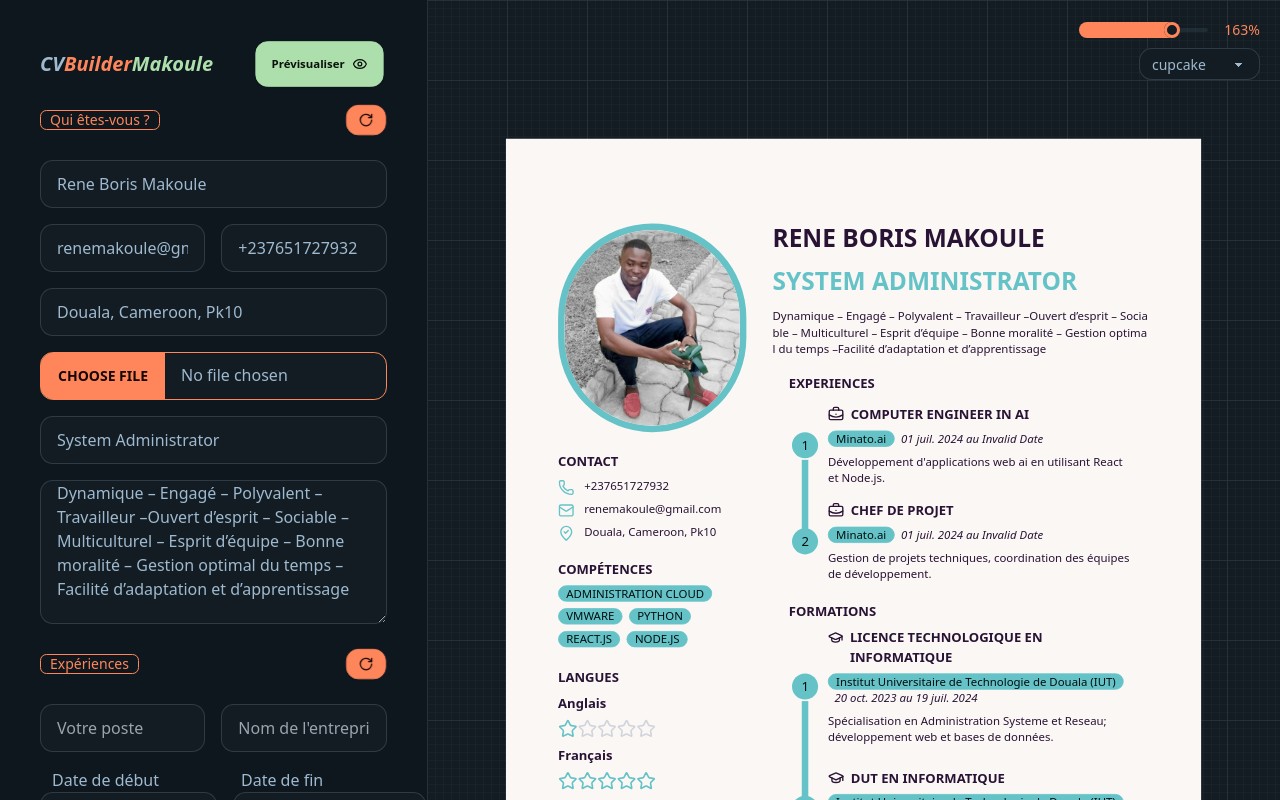
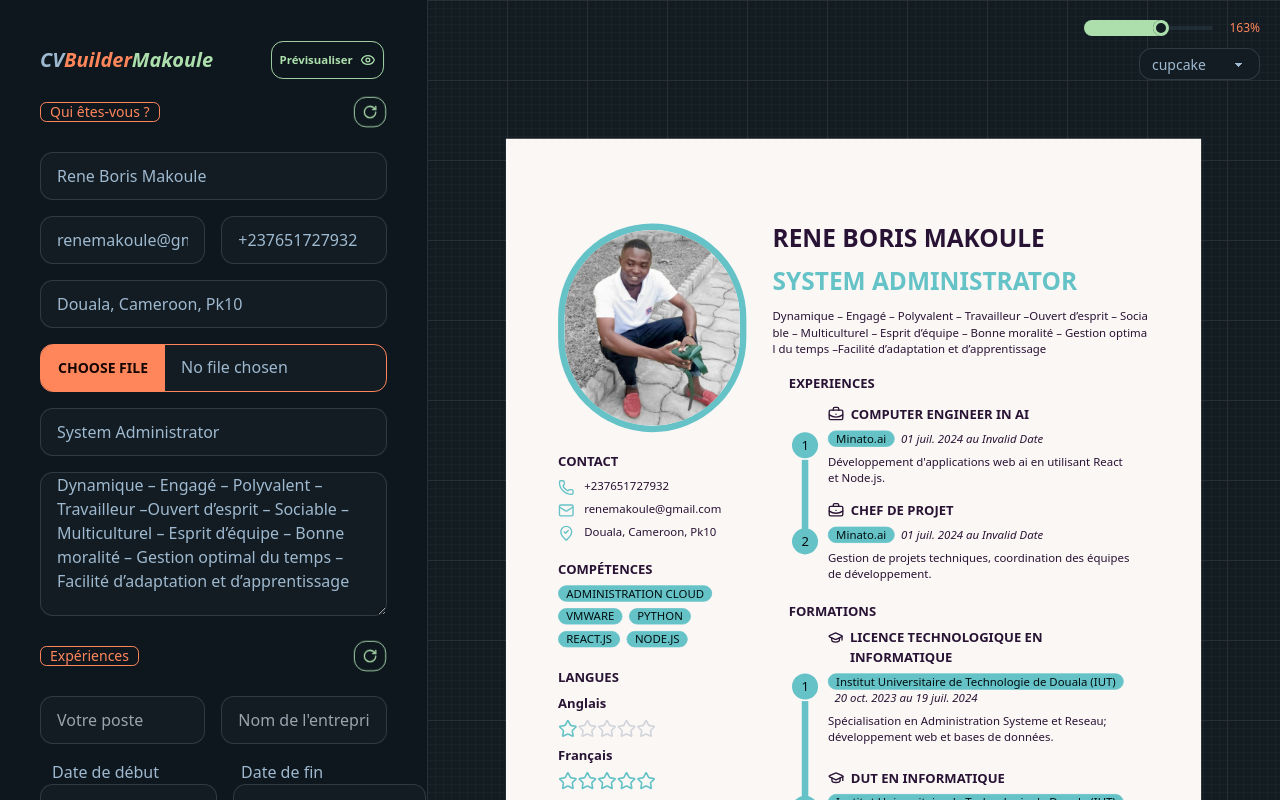
Before and after one commit to renemakoule/cvbuilderminato.ai, a Next.js app: page /Cv in a window 1280 px wide. Built offline with nearby package versions, Linux system fonts and the light colour scheme.

Commit message:
AdSystem

```diff
--- a/app/Cv/page.tsx
+++ b/app/Cv/page.tsx
@@ -184,7 +184,7 @@ export default function Home() {
               </h1>
               </Link>
 
-              <button className="btn btn-success text-xs h-6" onClick={() => (document.getElementById('my_modal_3') as HTMLDialogElement).showModal()}>
+              <button className="btn btn-success btn-outline btn-xs text-xs h-10" onClick={() => (document.getElementById('my_modal_3') as HTMLDialogElement).showModal()}>
                 Prévisualiser
                 <Eye className="w-4" />
               </button>
@@ -196,7 +196,7 @@ export default function Home() {
                 <h1 className="badge badge-primary badge-outline">Qui êtes-vous ?</h1>
                 <button
                   onClick={handleResetPersonalDetails}
-                  className="btn btn-primary btn-sm">
+                  className="btn btn-outline btn-success btn-xs h-8">
                   <RotateCw className="w-4" />
                 </button>
               </div>
@@ -211,7 +211,7 @@ export default function Home() {
                 <h1 className="badge badge-primary badge-outline">Expériences</h1>
                 <button
                   onClick={handleResetExperiences}
-                  className="btn btn-primary btn-sm">
+                  className="btn btn-outline btn-success btn-xs h-8">
                   <RotateCw className="w-4" />
                 </button>
               </div>
@@ -226,7 +226,7 @@ export default function Home() {
                 <h1 className="badge badge-primary badge-outline">Éducations</h1>
                 <button
                   onClick={handleResetEducations}
-                  className="btn btn-primary btn-sm">
+                  className="btn btn-outline btn-primary btn-xs h-8">
                   <RotateCw className="w-4" />
                 </button>
               </div>
@@ -240,7 +240,7 @@ export default function Home() {
                 <h1 className="badge badge-primary badge-outline">Langues</h1>
                 <button
                   onClick={handleResetLanguages}
-                  className="btn btn-primary btn-sm">
+                  className="btn btn-outline btn-primary btn-xs h-8">
                   <RotateCw className="w-4" />
                 </button>
               </div>
@@ -257,7 +257,7 @@ export default function Home() {
                     <h1 className="badge badge-primary badge-outline">Compétences</h1>
                     <button
                       onClick={handleResetSkills}
-                      className="btn btn-primary btn-sm">
+                      className="btn btn-outline btn-primary btn-xs h-8">
                       <RotateCw className="w-4" />
                     </button>
                   </div>
@@ -269,7 +269,7 @@ export default function Home() {
                     <h1 className="badge badge-primary badge-outline">Loisirs</h1>
                     <button
                       onClick={handleResetHobbies}
-                      className="btn btn-primary btn-sm">
+                      className="btn btn-outline btn-primary btn-xs h-8">
                       <RotateCw className="w-4" />
                     </button>
                   </div>
@@ -291,12 +291,12 @@ export default function Home() {
             <div className="flex items-center justify-center fixed z-[9999] top-5 right-5">
               <input
                 type="range"
-                min={50}
-                max={200}
+                min={30}
+                max={250}
                 value={zoom}
                 onChange={(e) => setZoom(Number(e.target.value))}
-                className="range range-xs range-primary" />
-              <p className="ml-4 text-sm text-primary">{zoom}%</p>
+                className="range range-xs range-success " />
+              <p className="ml-4 text-xs text-primary">{zoom}%</p>
             </div>
 
             <select
--- a/app/components/EducationForm.tsx
+++ b/app/components/EducationForm.tsx
@@ -111,7 +111,7 @@ const EducationForm: React.FC<Props> = ({ educations, setEducations }) => {
 
             <button
                 onClick={handleAddEducation}
-                className='btn btn-primary mt-4'
+                className='btn btn-outline btn-primary btn-xs h-10 mt-4'
             >
                 Ajouter
                 <Plus className='w-4' />
--- a/app/components/ExperienceForm.tsx
+++ b/app/components/ExperienceForm.tsx
@@ -131,7 +131,7 @@ const ExperienceForm: React.FC<Props> = ({ experience, setExperiences }) => {
 
             <button
                 onClick={handleAddExperience}
-                className='btn btn-primary mt-4'
+                className='btn btn-outline btn-success btn-xs h-10 mt-4'
             >
                 Ajouter
                 <Plus className='w-4' />
--- a/app/components/HobbyForm.tsx
+++ b/app/components/HobbyForm.tsx
@@ -41,7 +41,7 @@ const HobbyForm: React.FC<Props> = ({ hobbies, setHobbies }) => {
       />
       <button
         onClick={handleAddHobby}
-        className='btn btn-primary mt-4'
+        className='btn btn-outline btn-primary btn-xs h-10 mt-4'
       >
         Ajouter
         <Plus className='w-4' />
--- a/app/components/LanguageForm.tsx
+++ b/app/components/LanguageForm.tsx
@@ -60,7 +60,7 @@ const LanguageForm: React.FC<Props> = ({ languages, setLanguages }) => {
 
             <button
                 onClick={handleAddLanguage}
-                className='btn btn-primary mt-4'
+                className='btn btn-outline btn-primary btn-xs h-10 mt-4'
             >
                 Ajouter
                 <Plus className='w-4' />
--- a/app/components/SkillForm.tsx
+++ b/app/components/SkillForm.tsx
@@ -45,7 +45,7 @@ const SkillForm: React.FC<Props> = ({ skills, setSkills }) => {
 
       <button
         onClick={handleAddSkill}
-        className='btn btn-primary mt-4'
+        className='btn btn-outline btn-primary btn-xs h-10 mt-4'
       >
         Ajouter
         <Plus className='w-4' />
```
